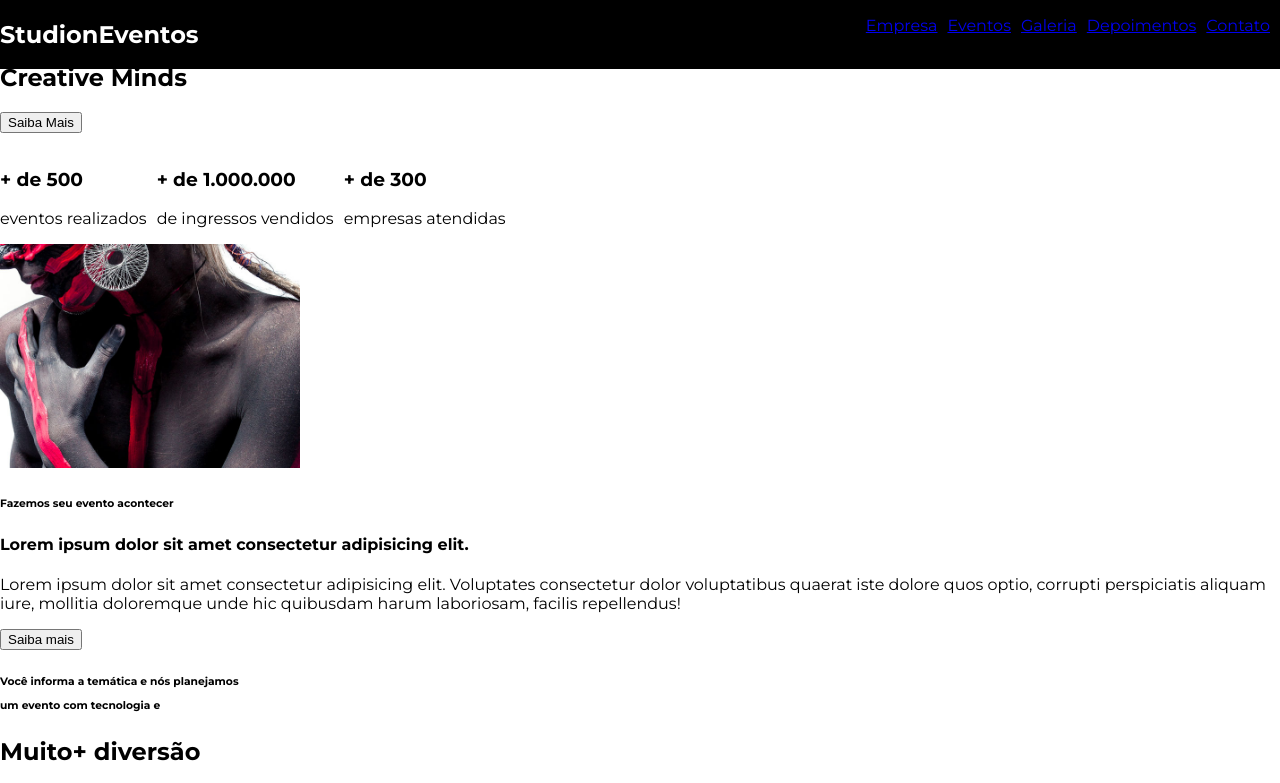
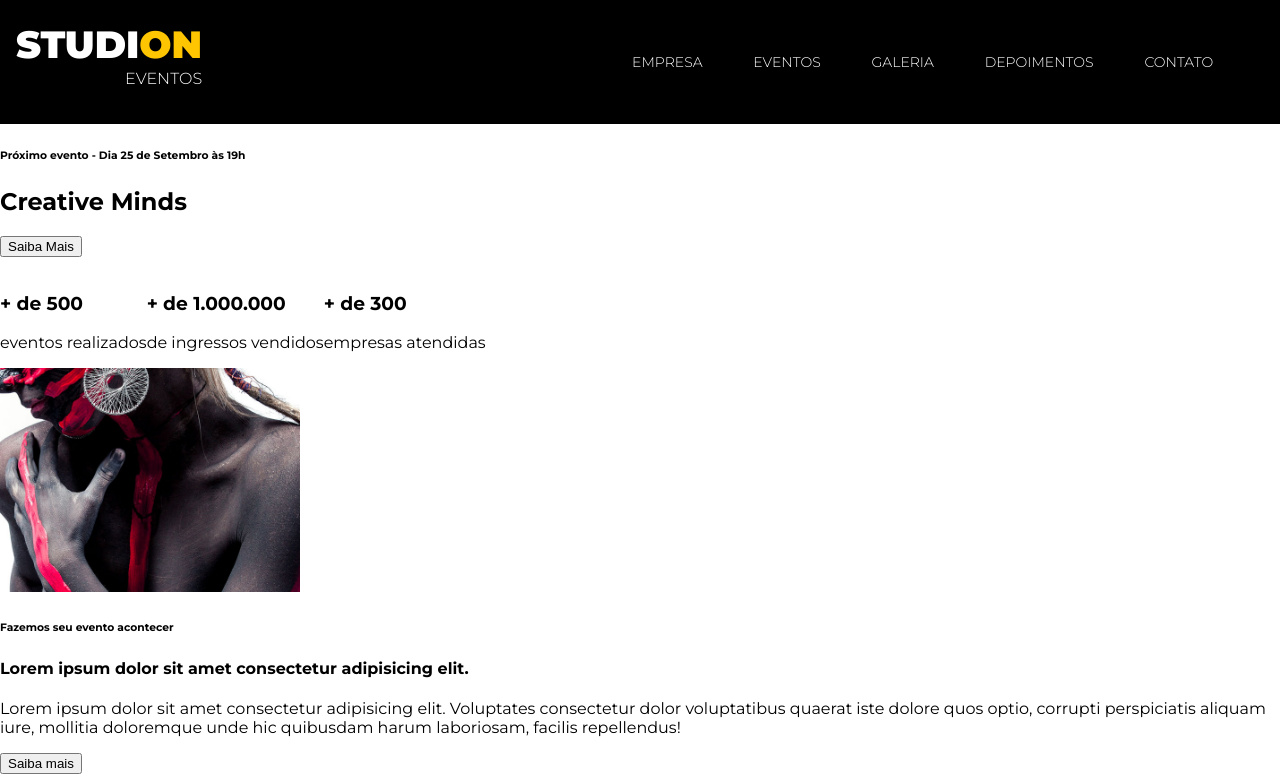
Before and after one commit to Klinsmans/studion, a website: page scr/index.html in a window 1280 px wide. Shown: the top 783 px of the page. Drawn offline with Linux system fonts and the light colour scheme.

Commit message:
conclusão aula 3

```diff
--- a/scr/index.html
+++ b/scr/index.html
@@ -3,13 +3,14 @@
   <head>
     <meta charset="UTF-8" />
     <meta name="viewport" content="width=devide-width, initial-scale=1.0" />
-    <link rel="stylesheet" href="style.css">
+    <link rel="stylesheet" href="style.css" />
     <title>Studion</title>
   </head>
 
   <body>
     <nav class="navbar">
-      <h1>Studi<span>on</span><span>Eventos</span></h1>
+      <h1 class="logo--studion">Studi<span class="copy--primary">on</span>
+        <span class="logo--studion__subtitle">Eventos</span></h1>
       <ul class="navbar__links">
         <li>
           <a href="#empresa"> Empresa </a>
@@ -40,7 +41,7 @@
     </header>
 
     <main>
-      <section id="section">
+      <section id="eventos">
         <ul>
           <li>
             <h3>+ de 500</h3>
--- a/scr/style.css
+++ b/scr/style.css
@@ -1,16 +1,18 @@
-@import url("https://fonts.googleapis.com/css2?family=Montserrat:wght@400;700&display=swap");
+@import url("https://fonts.googleapis.com/css2?family=Montserrat:wght@300;400;700;900&display=swap");
 
 * {
   box-sizing: border-box;
 }
 
 :root {
+  --color-primary: #ffc500;
   font-family: "Montserrat", sans-serif;
   font-size: 16px;
 }
 
 body {
   margin: 0;
+  padding-top: 7.75rem;
 }
 
 ul {
@@ -19,23 +21,58 @@ ul {
     padding-left: 0;
 }
 
-li {
-    margin-right: 0.625rem;
-}
 
 .navbar {
   position: fixed;
   display: grid;
   grid-template-columns: 1fr 9fr;
+  align-items: center;
   top: 0;
   left: 0;
 
   width: 100vw;
+  height: 7.75rem;
+  padding: 0 1rem;
 
   background-color: #000; /* vermelho / verde / azul / transparência - 0 - F */
   color: #fff;
 }
 
 .navbar__links {
-    justify-self: end;
+  justify-self: end;
 }
+
+.navbar__links li {
+    margin-right: 3.175rem;
+    font-size: 0.875rem;
+    text-transform: uppercase;
+}
+
+.navbar__links a {
+  color: #fff;
+  text-decoration: none;
+  font-weight: 300;
+
+}
+
+.navbar__links a:hover {
+  color: var(--color-primary);
+
+}
+
+.logo--studion {
+  font-size: 2.375rem;
+  font-weight: 900;
+  line-height: 1ch; /* relativa ao tamanhoda altura do glifo 0 da fonte */
+  text-transform: uppercase;
+  text-align: right;
+}
+
+.logo--studion__subtitle {
+  font-weight: 300;
+  font-size: 1rem;
+}
+
+.copy--primary {
+  color: var(--color-primary);
+}
```
